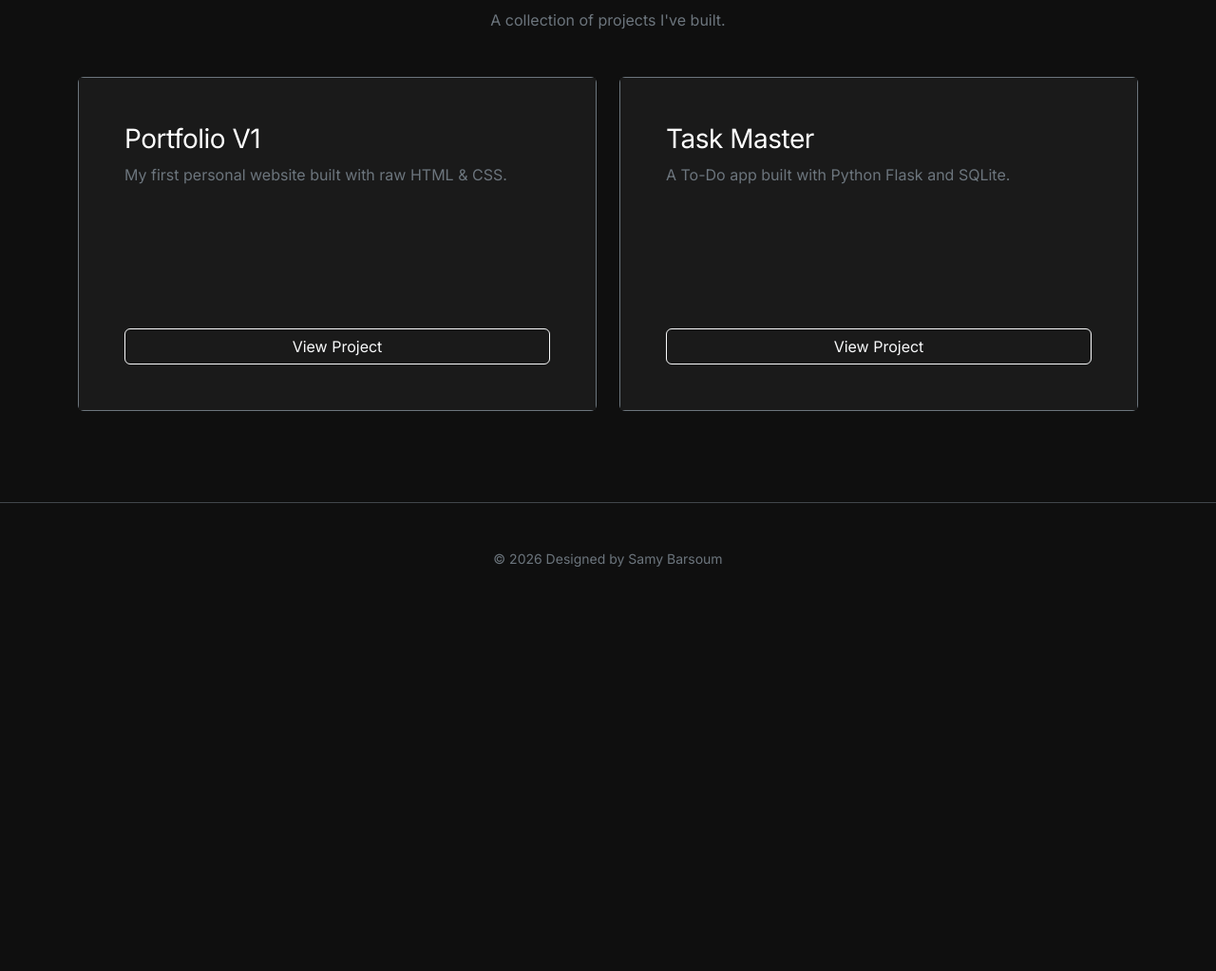
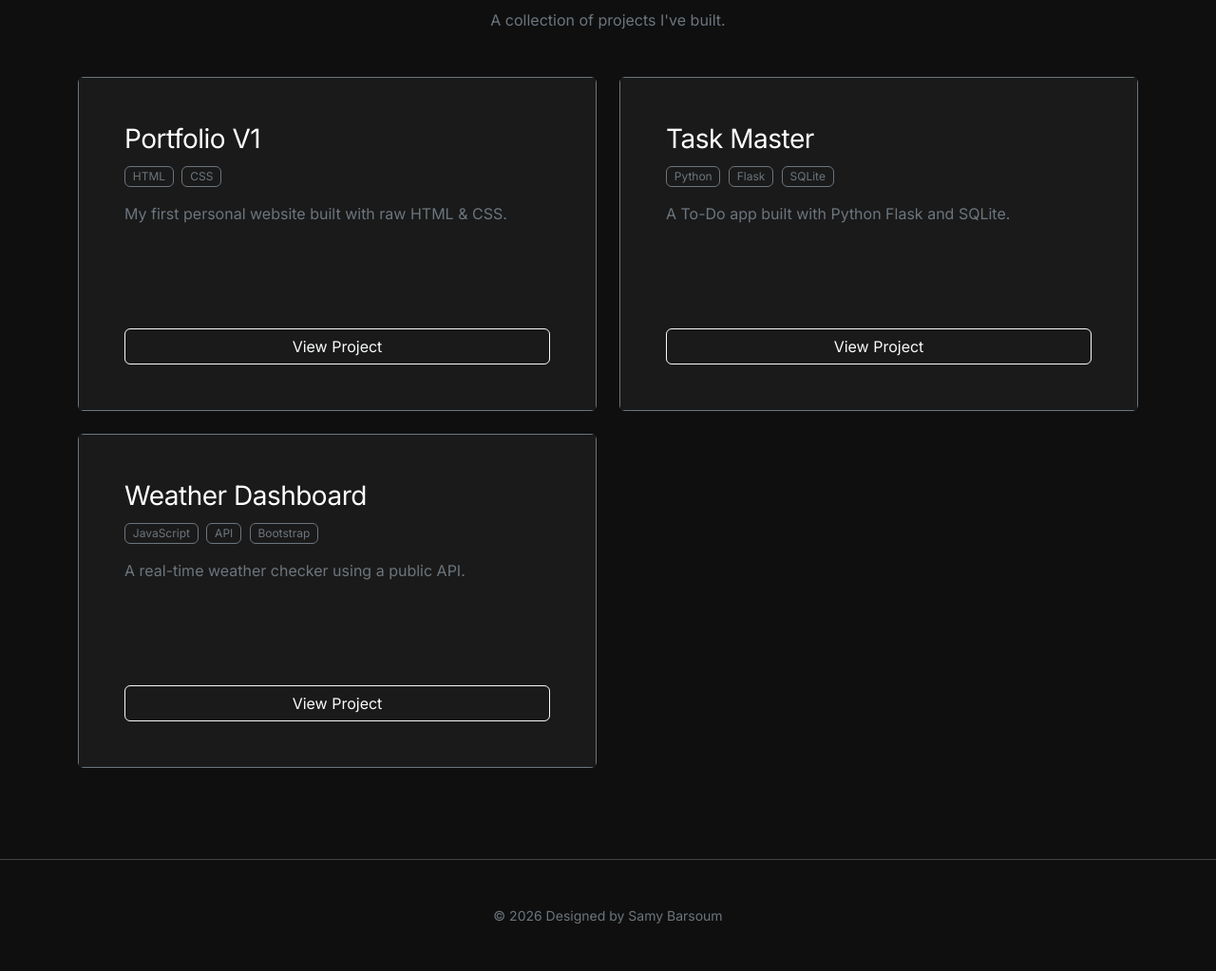
Before and after one commit to samybit/my-portfolio, a Flask app: page /projects in a window 1280 px wide. Shown: the part 214-1237 px from the top of the page at 95% size. Before the commit the page ends 811 px from the top, so only its background shows below. Run offline with Flask 3, Linux system fonts and the light colour scheme; some libraries are stand-ins or nearby versions.

Commit message:
Add temporary projects list and its loop

```diff
--- a/main.py
+++ b/main.py
@@ -27,9 +27,31 @@ def about():
     return render_template("about.html")
 
 
+my_projects = [
+    {
+        "title": "Portfolio V1",
+        "description": "My first personal website built with raw HTML & CSS.",
+        "tech": ["HTML", "CSS"],
+        "url": "#",
+    },
+    {
+        "title": "Task Master",
+        "description": "A To-Do app built with Python Flask and SQLite.",
+        "tech": ["Python", "Flask", "SQLite"],
+        "url": "#",
+    },
+    {
+        "title": "Weather Dashboard",
+        "description": "A real-time weather checker using a public API.",
+        "tech": ["JavaScript", "API", "Bootstrap"],
+        "url": "#",
+    },
+]
+
+
 @app.route("/projects")
 def projects():
-    return render_template("projects.html")
+    return render_template("projects.html", projects=my_projects)
 
 
 @app.route("/contact", methods=["GET", "POST"])
--- a/templates/projects.html
+++ b/templates/projects.html
@@ -12,27 +12,27 @@
 
   <div class="row g-4">
 
+    {% for project in projects %}
     <div class="col-md-6">
       <div class="card bg-transparent border border-secondary text-white h-100 project-card">
         <div class="card-body p-5 d-flex flex-column justify-content-end"
           style="min-height: 350px; background: #1a1a1a;">
-          <h3 class="card-title">Portfolio V1</h3>
-          <p class="card-text text-secondary mb-4">My first personal website built with raw HTML & CSS.</p>
-          <a href="#" class="btn btn-outline-light w-100 mt-auto stretched-link">View Project</a>
+
+          <h3 class="card-title">{{ project.title }}</h3>
+
+          <div class="mb-3">
+            {% for tech in project.tech %}
+            <span class="badge border border-secondary text-secondary fw-normal me-1">{{ tech }}</span>
+            {% endfor %}
+          </div>
+
+          <p class="card-text text-secondary mb-4">{{ project.description }}</p>
+
+          <a href="{{ project.url }}" class="btn btn-outline-light w-100 mt-auto stretched-link">View Project</a>
         </div>
       </div>
     </div>
-
-    <div class="col-md-6">
-      <div class="card bg-transparent border border-secondary text-white h-100 project-card">
-        <div class="card-body p-5 d-flex flex-column justify-content-end"
-          style="min-height: 350px; background: #1a1a1a;">
-          <h3 class="card-title">Task Master</h3>
-          <p class="card-text text-secondary mb-4">A To-Do app built with Python Flask and SQLite.</p>
-          <a href="#" class="btn btn-outline-light w-100 mt-auto stretched-link">View Project</a>
-        </div>
-      </div>
-    </div>
+    {% endfor %}
 
   </div>
 </div>
```
